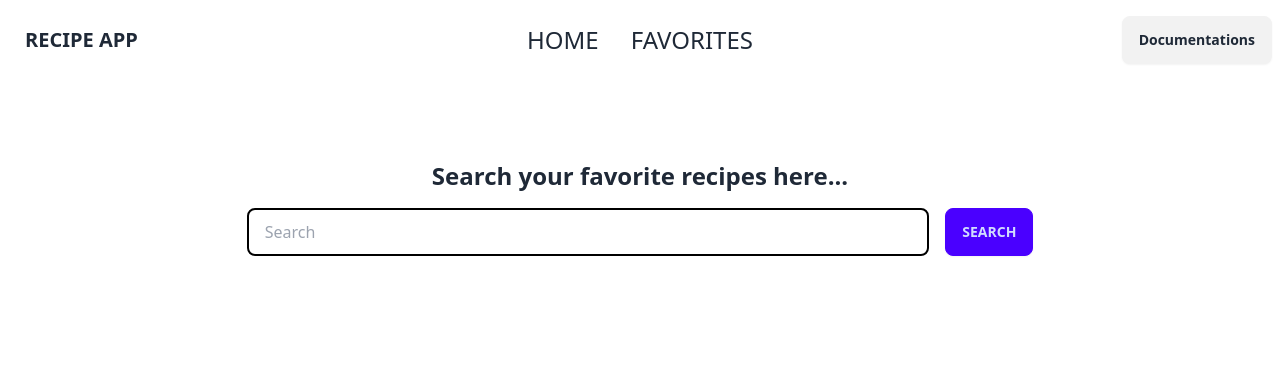
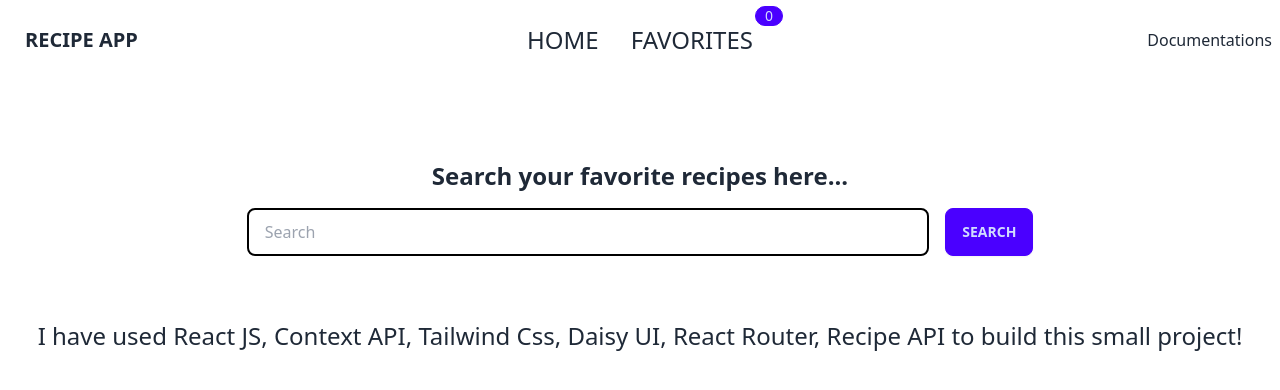
Before and after one commit to tanzimr8/recipe-app-with-tailwind, a React (Create React App) app: page /documentations in a window 1280 px wide. Shown: the top 390 px of the page. Built offline with nearby package versions, Linux system fonts and the light colour scheme.

Commit message:
notification + documents page is ready

```diff
--- a/src/App.jsx
+++ b/src/App.jsx
@@ -21,7 +21,8 @@ import Search from './components/shared/Search';
 import Home from './components/pages/Home';
 import Favorites from './components/pages/Favorites';
 import Details from './components/pages/Details';
-import {Routes, Route} from 'react-router-dom'
+import {Routes, Route} from 'react-router-dom';
+import Documentation from './components/pages/Documentation';
 function App() {
   return (
     <>
@@ -31,6 +32,8 @@ function App() {
         <Route path='/' element={<Home/>} />
         <Route path='/favorites' element={<Favorites/>} />
         <Route path='/details/:id' element={<Details/>} />
+        <Route path='/details/:id' element={<Details/>} />
+        <Route path='/documentations' element={<Documentation/>} />
       </Routes>
     </>
 
--- /dev/null
+++ b/src/components/pages/Documentation.jsx
@@ -0,0 +1,11 @@
+import React from 'react'
+
+const Documentation = () => {
+  return (
+    <div className='flex flex-col items-center justify-center'>
+      <p className='text-2xl'>I have used React JS, Context API, Tailwind Css, Daisy UI, React Router, Recipe API to build this small project!</p>
+    </div>
+  )
+}
+
+export default Documentation;
--- a/src/components/shared/Nav.jsx
+++ b/src/components/shared/Nav.jsx
@@ -1,6 +1,8 @@
-import React from 'react'
+import React, { useContext } from 'react'
 import { NavLink } from 'react-router-dom'
+import { GlobalContext } from '../../context'
 const Nav = () => {
+    const { favoritelists } = useContext(GlobalContext);
     return (
         <div className="navbar bg-base-100">
             <div className="navbar-start">
@@ -26,7 +28,10 @@ const Nav = () => {
                             <NavLink to={"/"}>HOME</NavLink>
                         </li>
                         <li>
-                            <NavLink to={"/favorites"}>Favorites</NavLink>
+                            <div className="indicator">
+                                <span className="indicator-item badge badge-primary">{favoritelists.length}</span>
+                                <NavLink to={"/favorites"}>Favorites</NavLink>
+                            </div>
                         </li>
                     </ul>
                 </div>
@@ -38,7 +43,10 @@ const Nav = () => {
                         <NavLink to={"/"}>HOME</NavLink>
                     </li>
                     <li>
-                        <NavLink to={"/favorites"}>Favorites</NavLink>
+                        <div className="indicator">
+                            <span className="indicator-item badge badge-primary">{favoritelists.length}</span>
+                            <NavLink to={"/favorites"}>Favorites</NavLink>
+                        </div>
                     </li>
                 </ul>
             </div>
@@ -47,7 +55,8 @@ const Nav = () => {
             </div> */}
 
             <div className="navbar-end">
-                <a className="btn">Documentations</a>
+                <NavLink to={"/documentations"}>Documentations</NavLink>
+
             </div>
         </div>
     )
```
